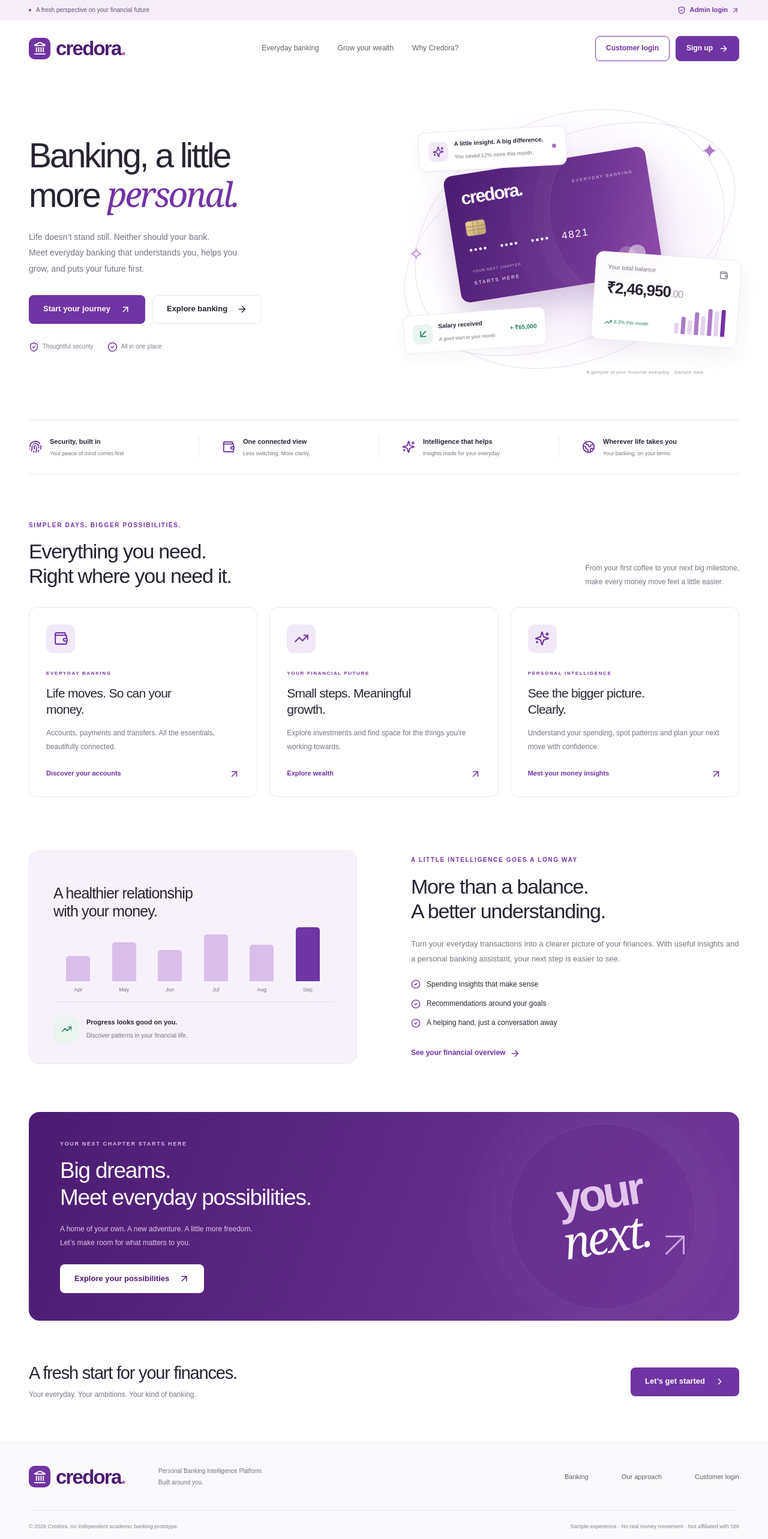
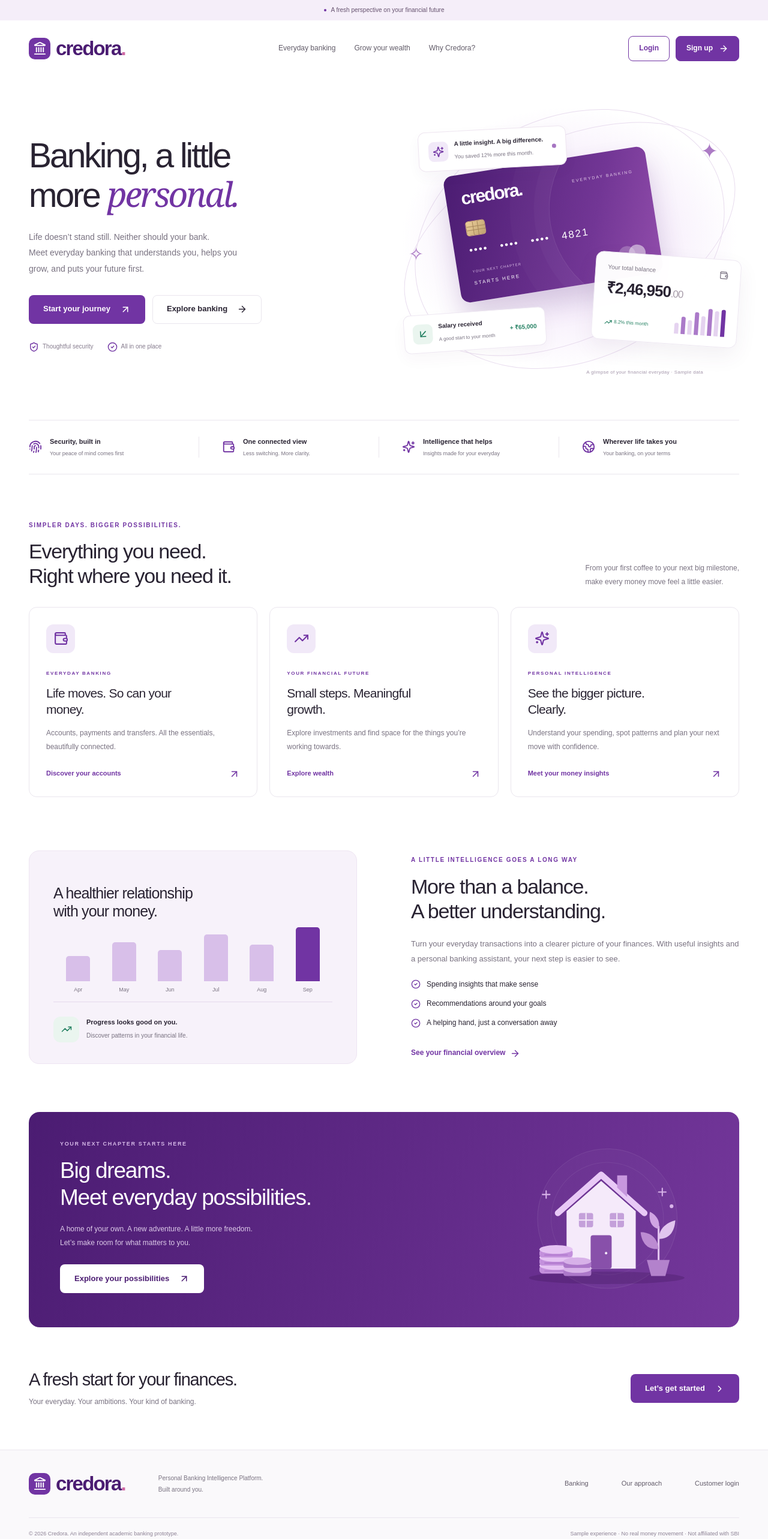
Before and after one commit to AtharvaDeokar21/PBIP, a Next.js app in the folder frontend/: page / in a window 1280 px wide. Shown: the top 2566 px of the page at 60% size. Built offline with nearby package versions, Linux system fonts and the light colour scheme.

Commit message:
fix: improve landing page layout and update banner illustration

```diff
--- a/frontend/src/app/globals.css
+++ b/frontend/src/app/globals.css
@@ -909,6 +909,16 @@ hr {
   margin: 19px 0 24px;
   line-height: 1.9;
 }
+.goal-illustration {
+  width: 350px;
+  flex-shrink: 0;
+  display: flex;
+  align-items: center;
+  justify-content: center;
+}
+.goal-illustration svg { width: 100%; height: auto; }
+@media (max-width: 900px) { .goal-illustration { width: 230px; } }
+@media (max-width: 680px) { .goal-illustration { display: none; } }
 .future-art {
   width: 350px;
   display: flex;
@@ -994,7 +1004,7 @@ hr {
 }
 .announcement .utility-inner {
   display: flex;
-  justify-content: space-between;
+  justify-content: center;
   align-items: center;
   gap: 18px;
 }
--- a/frontend/src/app/page.tsx
+++ b/frontend/src/app/page.tsx
@@ -19,8 +19,9 @@ export default function Landing() {
     <div className="landing">
       <div className="announcement">
         <div className="container utility-inner">
-          <span className="utility-message"><span className="tiny-dot" /> A fresh perspective on your financial future</span>
-          <Link className="staff-login" href="/admin/login"><ShieldCheck size={14} /> Admin login <ArrowUpRight size={13} /></Link>
+          <span className="utility-message">
+            <span className="tiny-dot" /> A fresh perspective on your financial future
+          </span>
         </div>
       </div>
       <header className="landing-header container">
@@ -32,7 +33,7 @@ export default function Landing() {
         </nav>
         <div className="landing-auth-actions" role="group" aria-label="Customer access">
           <Link className="customer-login" href="/login">
-            Customer login
+            Login
           </Link>
           <Link className="customer-signup" href="/register">
             Sign up <ArrowRight size={16} />
@@ -308,13 +309,29 @@ export default function Landing() {
               Explore your possibilities <ArrowUpRight size={18} />
             </Link>
           </div>
-          <div className="future-art" aria-hidden="true">
-            <span>
-              your
-              <br />
-              <i>next.</i>
-            </span>
-            <ArrowUpRight />
+          <div className="goal-illustration">
+            <svg viewBox="0 0 340 260" role="img" aria-label="Saving towards a home: a house surrounded by growing savings and a leafy plant">
+              <circle cx="177" cy="128" r="113" fill="#ffffff06" stroke="#ffffff18" />
+              <circle cx="177" cy="128" r="91" fill="none" stroke="#ffffff12" />
+              <ellipse cx="176" cy="224" rx="126" ry="10" fill="#35124d" opacity=".25" />
+              <path d="M97 119 167 57 237 119" fill="none" stroke="#e8c9f6" strokeWidth="10" strokeLinecap="round" strokeLinejoin="round" />
+              <path d="M111 116 167 67 223 116V209H111Z" fill="#f5eafa" />
+              <path d="M193 78V58H209V93" fill="#c797de" />
+              <rect x="150" y="155" width="34" height="54" rx="4" fill="#8850aa" />
+              <circle cx="175" cy="184" r="2" fill="#f5eafa" />
+              <rect x="131" y="119" width="23" height="23" rx="3" fill="#c4a0da" />
+              <rect x="181" y="119" width="23" height="23" rx="3" fill="#c4a0da" />
+              <path d="M142.5 119V142M131 130.5H154M192.5 119V142M181 130.5H204" stroke="#f5eafa" strokeWidth="2" />
+              {[204, 191, 178].map((y) => <g key={y}><rect x="67" y={y} width="54" height="13" rx="5" fill="#c390dc" /><ellipse cx="94" cy={y} rx="27" ry="7" fill="#e5c3f3" /><path d={`M75 ${y + 9}H113`} stroke="#ad74cb" strokeWidth="1.5" /></g>)}
+              {[210, 197].map((y) => <g key={y}><rect x="106" y={y} width="45" height="11" rx="4" fill="#ac78c9" /><ellipse cx="128.5" cy={y} rx="22.5" ry="6" fill="#d7b1e8" /></g>)}
+              <path d="M260 199V141" stroke="#e3c5ef" strokeWidth="3" strokeLinecap="round" />
+              <path d="M260 177C232 180 231 150 231 150S257 148 260 177Z" fill="#bc8bd2" />
+              <path d="M260 161C287 162 287 131 287 131S261 136 260 161Z" fill="#e1c4ee" />
+              <path d="M260 145C241 140 246 117 246 117S265 125 260 145Z" fill="#d0a4e3" />
+              <path d="M241 195H278L271 221H248Z" fill="#b382cc" />
+              <path d="M78 83V95M72 89H84M266 79V91M260 85H272" stroke="#d8b4e9" strokeWidth="2" strokeLinecap="round" />
+              <circle cx="281" cy="108" r="3" fill="#d8b4e9" />
+            </svg>
           </div>
         </section>
         <section className="closing container">
--- a/frontend/src/components/portal-shell.tsx
+++ b/frontend/src/components/portal-shell.tsx
@@ -108,14 +108,6 @@ export default function PortalShell({
           ))}
         </nav>
         <div className="sidebar-bottom">
-          <div className="sidebar-help">
-            <ShieldCheck size={23} />
-            <strong>A little reminder</strong>
-            <p>
-              Never share your password or OTP. Even with someone who says
-              they’re us.
-            </p>
-          </div>
           <Link href="/portal/settings">
             <Settings size={18} /> Profile & settings
           </Link>
@@ -169,10 +161,6 @@ export default function PortalShell({
             </Link>
           </div>
         </header>
-        <div className="workspace-banner">
-          <span className="tiny-dot" /> You’re exploring with sample data. No
-          real accounts or payments are connected.
-        </div>
         <main id="main" className="portal-main">
           {children}
         </main>
```
Also changed, not shown: 3 other files (tests, documents, lock files or other folders).
